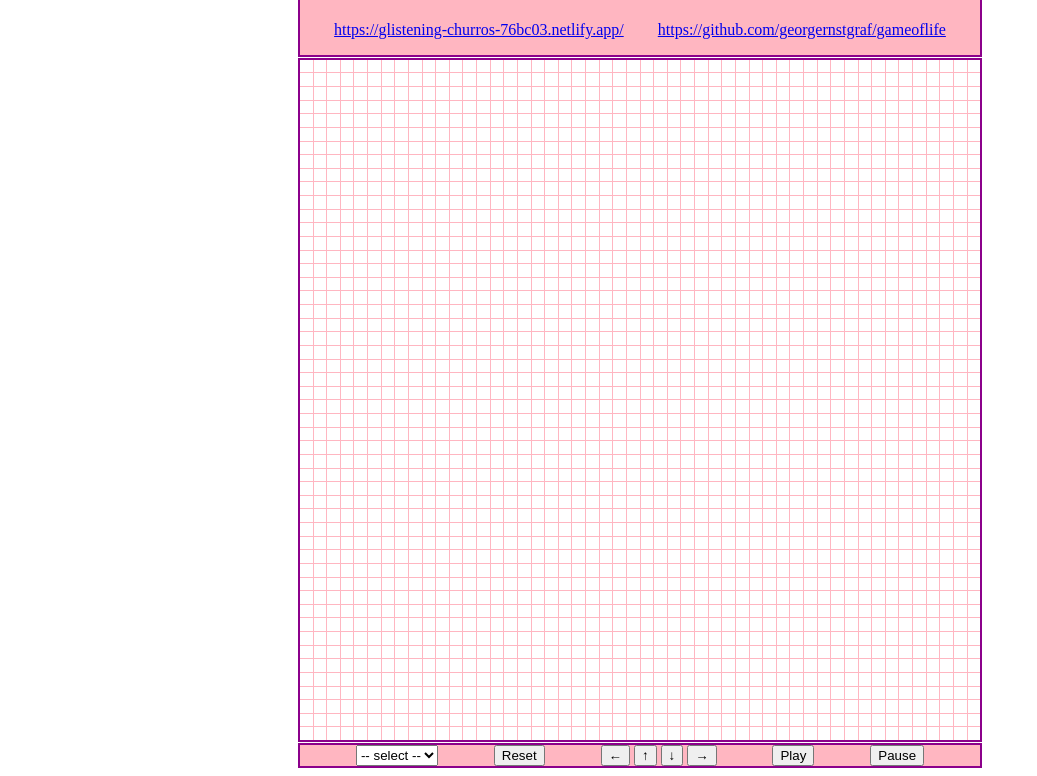
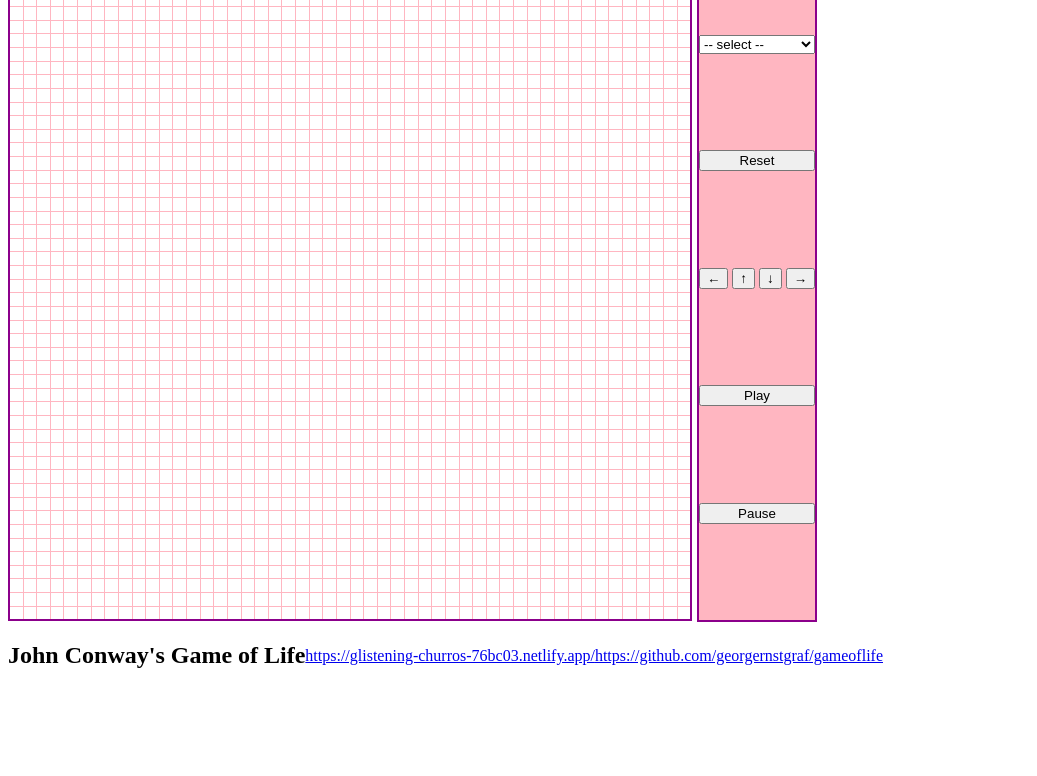
Before and after one commit to georgernstgraf/gameoflife, a plain HTML site: page index.html in a window 1280 px wide. Shown: the part 72-848 px from the top of the page, without its empty margins (0-1037 px from the left). After the commit the page ends 800 px from the top, so only its background shows below. Drawn offline with Linux system fonts and the light colour scheme.

Commit message:
fiddling with styles

```diff
--- a/index.html
+++ b/index.html
@@ -12,16 +12,11 @@
 
 <body>
     <header>
-        <section>
-            <h2>
-                John Conway's Game of Life
-            </h2>
-            <p>
-                <a
-                    href="https://glistening-churros-76bc03.netlify.app/">https://glistening-churros-76bc03.netlify.app/</a>
-                <a href="https://github.com/georgernstgraf/gameoflife">https://github.com/georgernstgraf/gameoflife</a>
-            </p>
-        </section>
+        <h2>
+            John Conway's Game of Life
+        </h2>
+        <a href="https://glistening-churros-76bc03.netlify.app/">https://glistening-churros-76bc03.netlify.app/</a>
+        <a href="https://github.com/georgernstgraf/gameoflife">https://github.com/georgernstgraf/gameoflife</a>
     </header>
     <main>
     </main>
--- a/style.css
+++ b/style.css
@@ -1,23 +1,27 @@
-section {
+body {
+    display: flex;
+    flex-direction: column-reverse;
+}
+#grid {
+    display: grid;
+    aspect-ratio: 1;
+    grid-gap: 1px;
+    width: 100%;
     background: lightpink;
     border: 2px solid darkmagenta;
-    max-width: 85vh;
-    display: flex;
+    min-width: 85vw;
     justify-content: center;
     margin: 1px auto;
     flex-direction: column;
 }
-#grid {
-    display: grid;
-    grid-gap: 1px;
-}
-header > section > p {
+header {
     display: flex;
     justify-content: space-evenly;
 }
-header > section > h2 {
+header > * {
     justify-content: center;
     text-align: center;
+    align-self: center;
 }
 
 /* styling cell below */
@@ -33,8 +37,35 @@ section div.living {
 footer {
     background: lightpink;
     border: 2px solid darkmagenta;
-    max-width: 85vh;
+    width: 100%;
     display: flex;
+    flex-direction: row;
     justify-content: space-evenly;
     margin: 1px auto;
 }
+/*  really big */
+@media screen and (min-width: 825px) {
+    body {
+        flex-direction: row;
+        flex-wrap: wrap;
+    }
+    footer {
+        flex-direction: column;
+        order: 0;
+        width: max-content;
+        margin: 0 5px;
+    }
+    header {
+        order: 5;
+    }
+    #grid {
+        max-width: 85vh;
+        min-width: 85vh;
+    }
+}
+/* really small */
+@media screen and (max-width: 475px) {
+    header {
+        flex-direction: column;
+    }
+}
```
